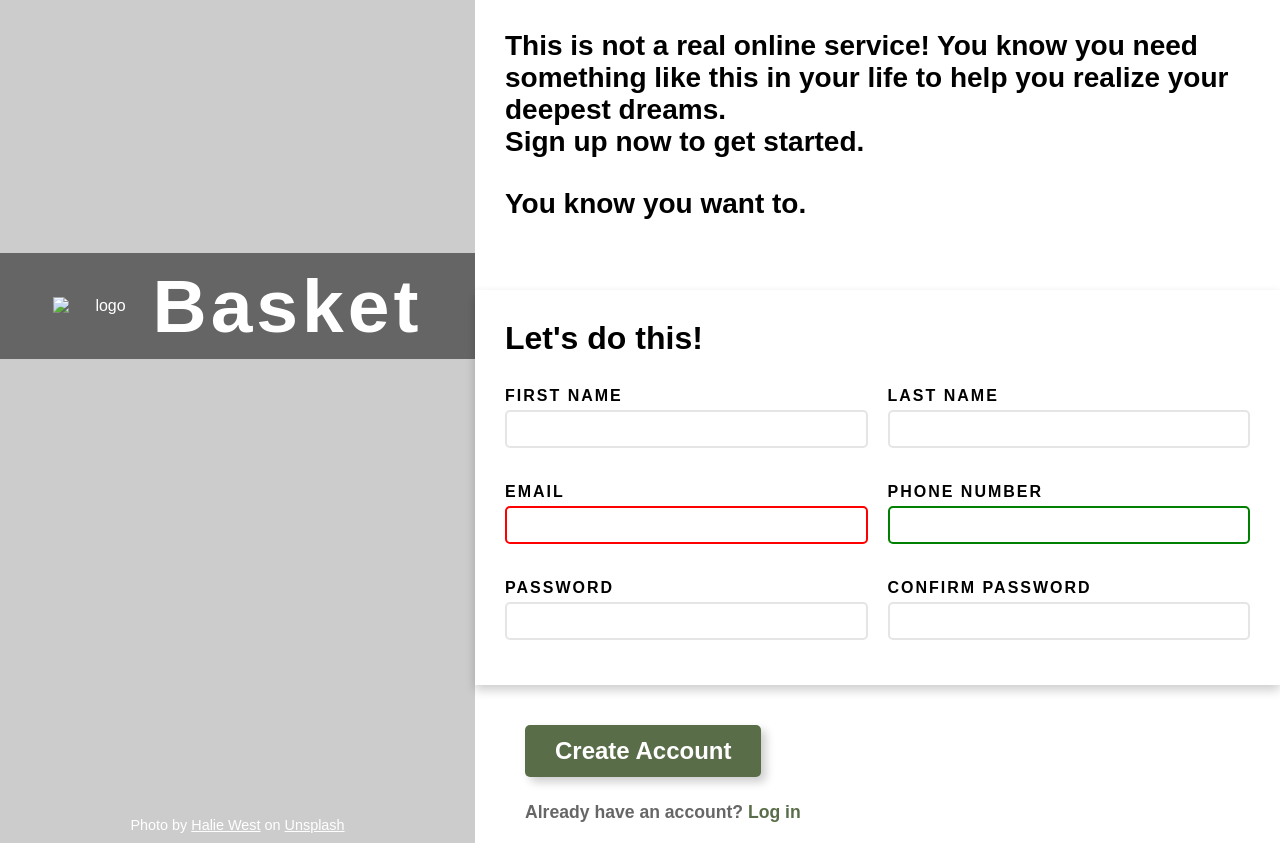
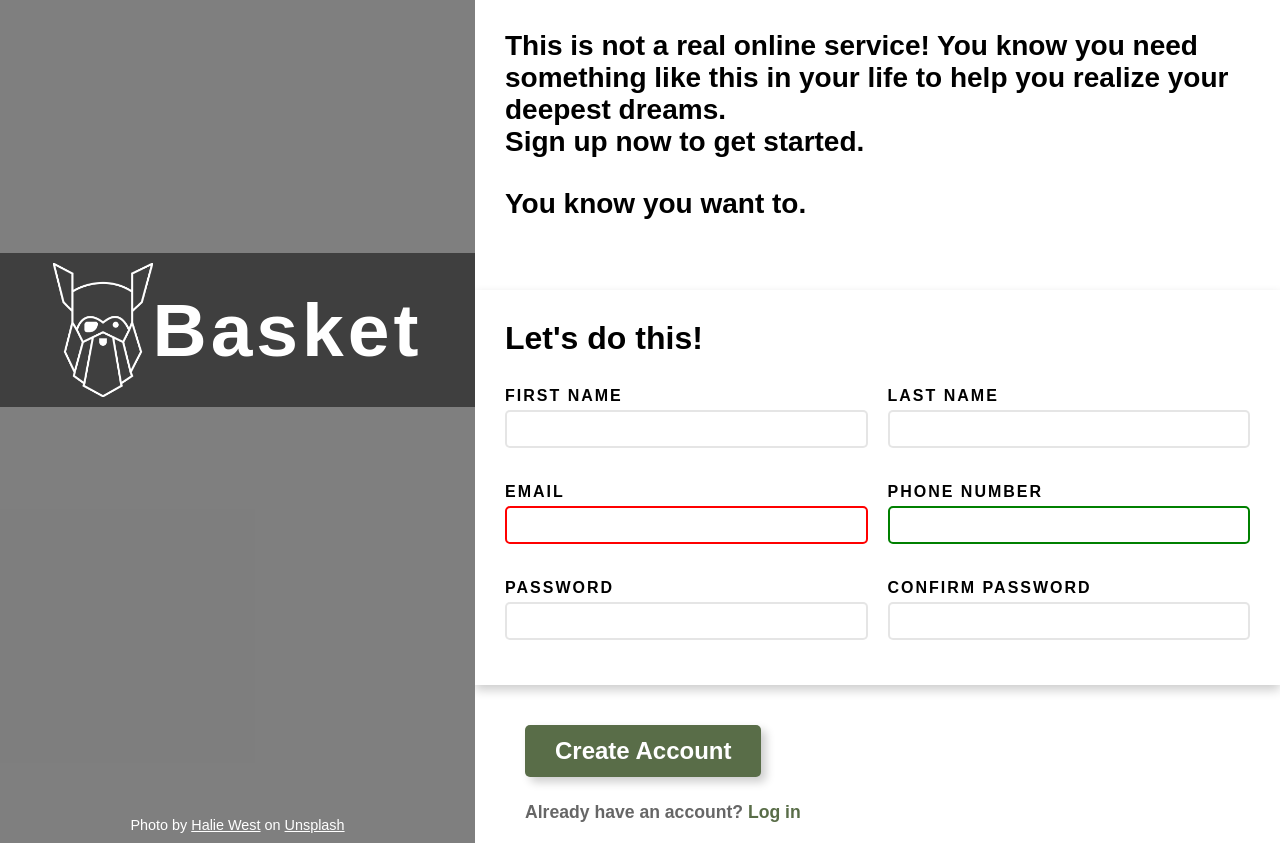
Before and after one commit to AnkitnMittal/signup-form, a plain HTML site: page index.html in a window 1280 px wide. Drawn offline with Linux system fonts and the light colour scheme; the site is published under a folder, as on GitHub Pages, so addresses that start at the root find nothing; a web font is replaced by a local one.

Commit message:
update: fix relative paths for deployment

```diff
--- a/index.html
+++ b/index.html
@@ -15,7 +15,7 @@
             <div class="overlay"></div>
 
             <div class="logo">
-                <img src="/images/odin-lined.png" alt="logo" width="100px">
+                <img src="./images/odin-lined.png" alt="logo" width="100px">
                 <h1>Basket</h1>
             </div>
             <p class="credit">Photo by <a href="https://unsplash.com/@haliewestphoto">Halie West</a> on <a
--- a/style.css
+++ b/style.css
@@ -59,7 +59,7 @@ button {
 .left-pane {
     width: var(--leftpane);
     position: relative;
-    background: url("/images/image.png") center/cover no-repeat;
+    background: url("./images/image.png") center/cover no-repeat;
     color: white;
 }
 
```
